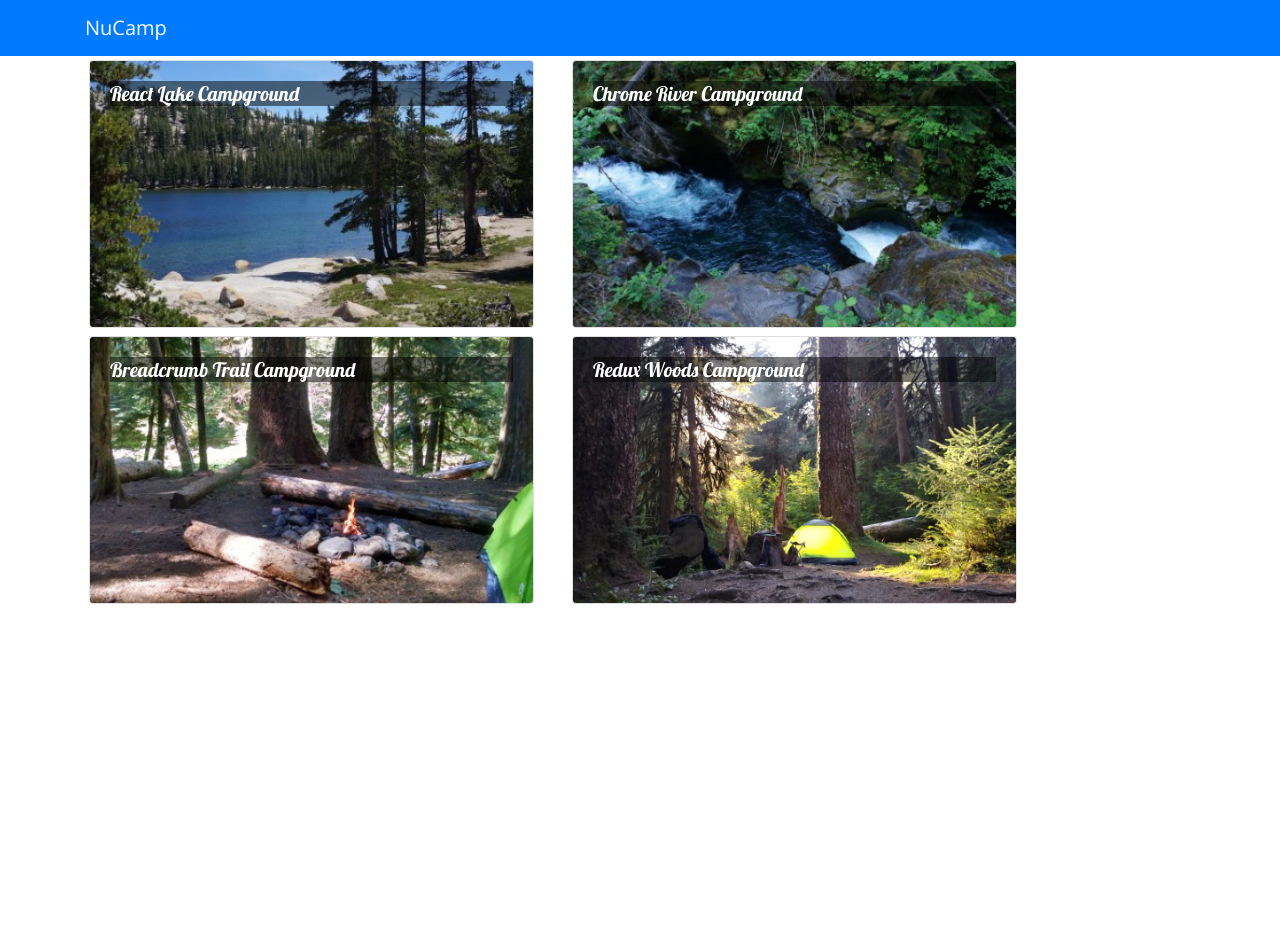
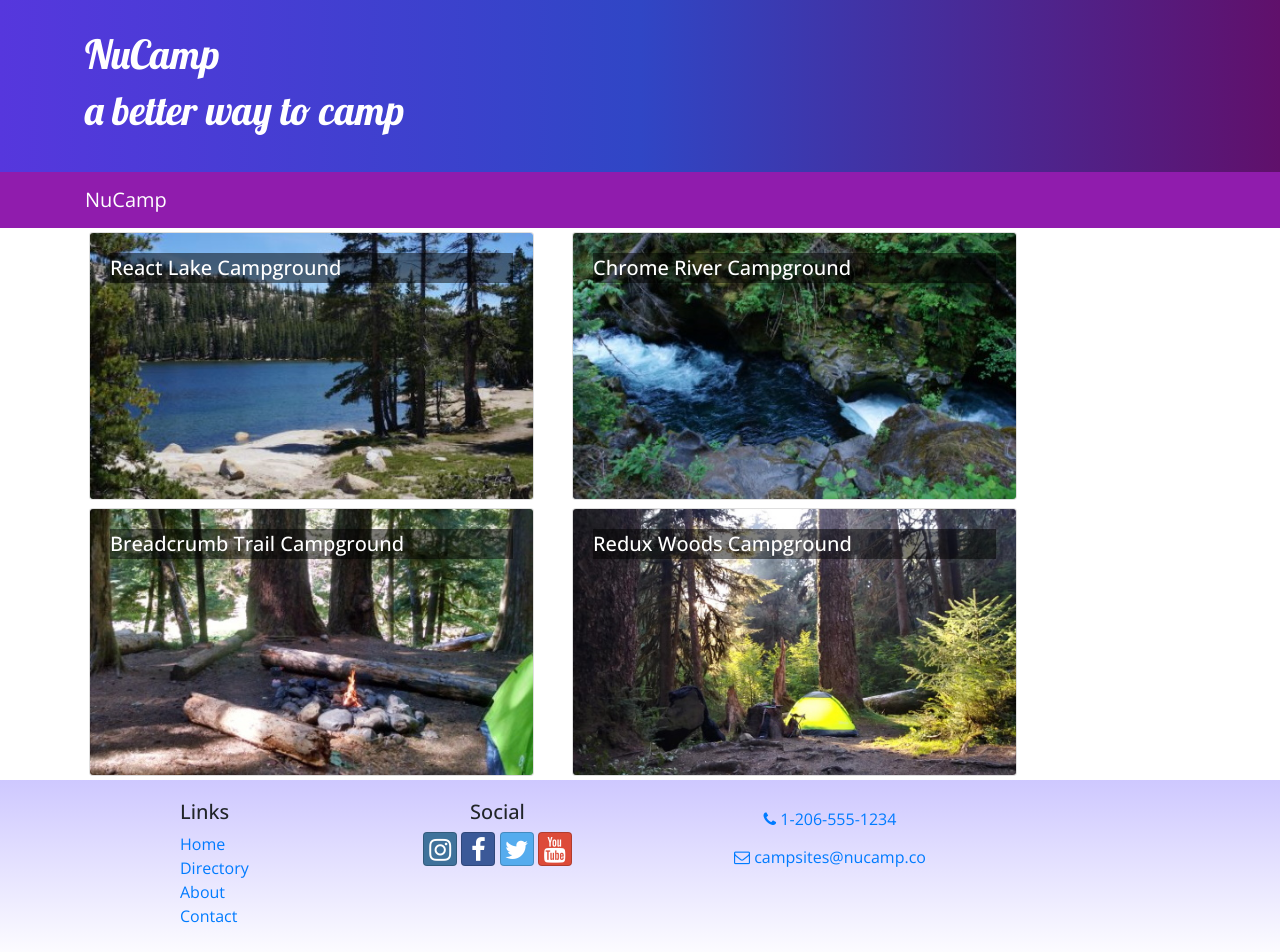
Before and after one commit to oanhbui/nucampsite-react, a React (Create React App) app: page / in a window 1280 px wide. Shown: the top 952 px of the page. Before the commit the page ends 800 px from the top, so only its background shows below. Built offline with nearby package versions, Linux system fonts and the light colour scheme.

Commit message:
Header and Footer

```diff
--- a/package.json
+++ b/package.json
@@ -7,6 +7,8 @@
     "@testing-library/react": "^12.1.4",
     "@testing-library/user-event": "^13.5.0",
     "bootstrap": "4.5.2",
+    "bootstrap-social": "5.1.1",
+    "font-awesome": "4.7.0",
     "react": "^18.0.0",
     "react-dom": "^18.0.0",
     "react-popper": "1.3.6",
--- a/src/App.css
+++ b/src/App.css
@@ -1,12 +1,45 @@
 body {
   font-family: "Open Sans", sans-serif;
 }
+h1, h2, h3, .card-body>.card-title {
+  font-family: "Lobster", cursive;
+}
+.card-title {
+  font-weight: 500;
+  font-size: 1.25rem;
+}
 
-.card-title {
-  font: 500 1.25rem "Lobster", cursive;
+h2 {
+  color: #3046C5;
 }
 
 .card-img-overlay .card-title {
   color: white;
   background-color: rgba(0, 0, 0, 0.5);
 }
+
+.row-content {
+  padding: 50px 0;
+  border-bottom: 1px ridge;
+  min-height: 200px;
+}
+
+.site-footer {
+  background-image: linear-gradient(#CEC8FF, white);
+  padding: 20px 0;
+}
+
+.jumbotron {
+  margin: 0;
+  padding: 30px;
+  background-image: linear-gradient(to right, #5637DD, #3046C5, #60106B);
+  color: white;
+}
+
+.jumbotron h2 {
+  color: #CEC8FF;
+}
+
+.navbar-dark {
+  background-color: #901CAD;
+}
--- a/src/App.js
+++ b/src/App.js
@@ -1,26 +1,12 @@
 import React, { Component } from 'react';
-import { Navbar, NavbarBrand } from 'reactstrap';
-import Directory from './components/DirectoryComponent';
-import { CAMPSITES } from './shared/campsites';
+import Main from './components/MainComponent';
 import './App.css';
 
 class App extends Component {
-    constructor(props) {
-      super(props);
-      this.state = {
-        campsites: CAMPSITES
-      };
-    }
-
     render() {
         return (
             <div className="App">
-                <Navbar dark color="primary">
-                <div className="container">
-                    <NavbarBrand href="/">NuCamp</NavbarBrand>
-                </div>
-                </Navbar>
-                <Directory campsites={this.state.campsites} />
+                <Main />
             </div>
         );
     }
--- /dev/null
+++ b/src/components/CampsiteInfoComponent.js
@@ -0,0 +1,57 @@
+import React from 'react'
+import { Card, CardBody, CardText, CardImg, CardTitle } from 'reactstrap'
+
+
+function RenderCampsite({ campsite }) {
+    return (
+        <div className="col-md-5 m-1">
+            <Card>
+                <CardImg top src={campsite.image} alt={campsite.name} />
+                <CardBody>
+                    <CardTitle>{campsite.name}</CardTitle>
+                    <CardText>{campsite.description}</CardText>
+                </CardBody>
+            </Card>
+        </div>
+    )
+}
+
+function RenderComments({ comments }) {
+    if (comments) {
+        return (
+            <div className="col-md-5 m-1">
+                <h4>Comments</h4>
+                {
+                    comments.map(comment => {
+                        return (
+                            <div key={comment.id}>
+                                <p>
+                                    {comment.text}
+                                    <br />
+                                    -- {comment.author}, {new Intl.DateTimeFormat('en-US', { year: 'numeric', month: 'short', day: '2-digit' }).format(new Date(Date.parse(comment.date)))}
+                                </p>
+                            </div>
+                        )
+                    })
+                }
+            </div>
+        )
+    }
+    return <div></div>
+}
+
+function CampsiteInfo(props) {
+    if (props.campsite) {
+        return (
+            <div className="container">
+                <div className="row">
+                    <RenderCampsite campsite={props.campsite} />
+                    <RenderComments comments={props.comments} />
+                </div>
+            </div>
+        )
+    }
+    return <div></div>
+}
+
+export default CampsiteInfo;
--- a/src/components/DirectoryComponent.js
+++ b/src/components/DirectoryComponent.js
@@ -1,43 +1,23 @@
 import React, { Component } from 'react';
-import { Card, CardImg, CardImgOverlay, CardText, CardBody, CardTitle } from 'reactstrap';
+import { Card, CardImg, CardImgOverlay, CardTitle } from 'reactstrap';
 
-class Directory extends Component {
-    constructor(props) {
-        super(props);
-        this.state = {
-            selectedCampsite: null
-        };
-    }
+function RenderDirectoryItem({ campsite, onClick }) {
+    return (
+        <Card onClick={() => onClick(campsite.id)}>
+            <CardImg width="100%" src={campsite.image} alt={campsite.name} />
+            <CardImgOverlay>
+                <CardTitle>{campsite.name}</CardTitle>
+            </CardImgOverlay>
+        </Card>
+    );
+}
 
-    onCampsiteSelect(campsite) {
-        this.setState({selectedCampsite: campsite});
-    }
+function Directory(props) {
 
-    renderSelectedCampsite(campsite) {
-        if (campsite) {
-            return (
-                <Card>
-                    <CardImg top src={campsite.image} alt={campsite.name} />
-                    <CardBody>
-                        <CardTitle>{campsite.name}</CardTitle>
-                        <CardText>{campsite.description}</CardText>
-                    </CardBody>
-                </Card>
-            );
-        }
-        return <div />;
-    }
-
-    render() {
-        const directory = this.props.campsites.map(campsite => {
+        const directory = props.campsites.map(campsite => {
             return (
                 <div key={campsite.id} className="col-md-5 m-1">
-                    <Card onClick={() => this.onCampsiteSelect(campsite)}>
-                        <CardImg width="100%" src={campsite.image} alt={campsite.name} />
-                        <CardImgOverlay>
-                            <CardTitle>{campsite.name}</CardTitle>
-                        </CardImgOverlay>
-                    </Card>
+                <RenderDirectoryItem campsite={campsite} onClick={props.onClick} />
                 </div>
             );
         });
@@ -47,14 +27,9 @@ class Directory extends Component {
                 <div className="row">
                     {directory}
                 </div>
-                <div className="row">
-                    <div className="col-md-5 m-1">
-                        {this.renderSelectedCampsite(this.state.selectedCampsite)}
-                    </div>
-                </div>
             </div>
         );
     }
-}
+
 
 export default Directory;
--- /dev/null
+++ b/src/components/FooterComponent.js
@@ -0,0 +1,34 @@
+import React from 'react';
+
+function Footer(props) {
+    return (
+        <footer className="site-footer">
+            <div className="container">
+                <div className="row">
+                    <div className="col-4 col-sm-2 offset-1">
+                        <h5>Links</h5>
+                        <ul className="list-unstyled">
+                            <li><a href="#">Home</a></li>
+                            <li><a href="#">Directory</a></li>
+                            <li><a href="#">About</a></li>
+                            <li><a href="#">Contact</a></li>
+                        </ul>
+                    </div>
+                    <div className="col-6 col-sm-3 text-center">
+                        <h5>Social</h5>
+                        <a className="btn btn-social-icon btn-instagram" href="http://instagram.com/"><i className="fa fa-instagram" /></a>{' '}
+                        <a className="btn btn-social-icon btn-facebook" href="http://www.facebook.com/"><i className="fa fa-facebook" /></a>{' '}
+                        <a className="btn btn-social-icon btn-twitter" href="http://twitter.com/"><i className="fa fa-twitter" /></a>{' '}
+                        <a className="btn btn-social-icon btn-google" href="http://youtube.com/"><i className="fa fa-youtube" /></a>
+                    </div>
+                    <div className="col-sm-4 text-center">
+                        <a role="button" className="btn btn-link" href="tel:+12065551234"><i className="fa fa-phone" /> 1-206-555-1234</a><br />
+                        <a role="button" className="btn btn-link" href="mailto:notreal@notreal.co"><i className="fa fa-envelope-o" /> campsites@nucamp.co</a>
+                    </div>
+                </div>
+            </div>
+        </footer>
+    );
+}
+
+export default Footer;
--- /dev/null
+++ b/src/components/HeaderComponent.js
@@ -0,0 +1,28 @@
+import React, { Component } from 'react';
+import { Navbar, NavbarBrand, Jumbotron } from 'reactstrap';
+
+class Header extends Component {
+    render() {
+        return (
+            <React.Fragment>
+                <Jumbotron fluid>
+                    <div className="container">
+                        <div className="row">
+                            <div className="col">
+                                <h1>NuCamp</h1>
+                                <h1>a better way to camp</h1>
+                            </div>
+                        </div>
+                    </div>
+                </Jumbotron>
+                <Navbar dark sticky="top">
+                    <div className="container">
+                        <NavbarBrand href="/">NuCamp</NavbarBrand>
+                    </div>
+                </Navbar>
+            </React.Fragment>
+        );
+    }
+}
+
+export default Header;
--- /dev/null
+++ b/src/components/MainComponent.js
@@ -0,0 +1,33 @@
+import React, { Component } from 'react';
+import Directory from './DirectoryComponent';
+import { CAMPSITES } from '../shared/campsites';
+import CampsiteInfo from './CampsiteInfoComponent';
+import Header from './HeaderComponent';
+import Footer from './FooterComponent'
+
+class Main extends Component {
+    constructor(props) {
+      super(props);
+      this.state = {
+        campsites: CAMPSITES,
+        selectedCampsite: null
+      };
+    }
+
+    onCampsiteSelect(campsiteId) {
+        this.setState({selectedCampsite: campsiteId});
+    }
+
+    render() {
+        return (
+            <div>
+                <Header />
+                <Directory campsites={this.state.campsites} onClick={campsiteId => this.onCampsiteSelect(campsiteId)} />
+                <CampsiteInfo campsite={this.state.campsites.filter(campsite => campsite.id === this.state.selectedCampsite)[0]} />
+                <Footer />
+            </div>
+        );
+    }
+}
+
+export default Main;
--- a/src/index.js
+++ b/src/index.js
@@ -4,6 +4,8 @@ import 'typeface-open-sans';
 import React from 'react';
 import ReactDOM from 'react-dom';
 import './index.css';
+import 'font-awesome/css/font-awesome.css';
+import 'bootstrap-social/bootstrap-social.css';
 import App from './App';
 import reportWebVitals from './reportWebVitals';
 
```
Also changed, not shown: 1 other file (tests, documents, lock files or other folders).
